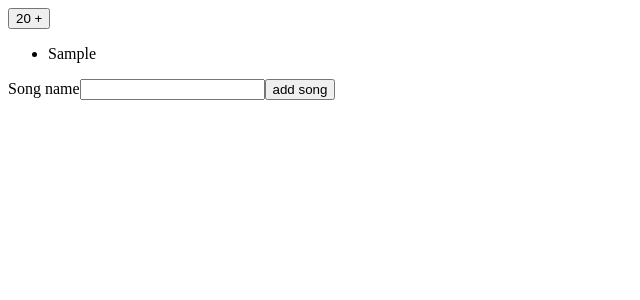
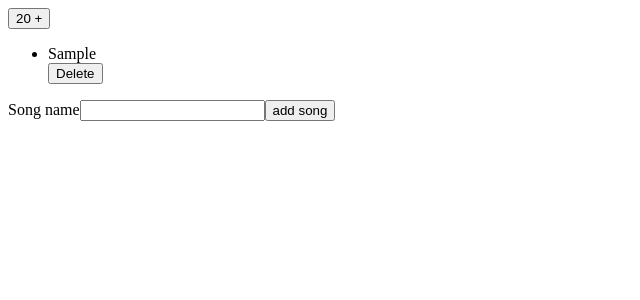
Before and after one commit to aleksandergorecki80/HooksLearningApp, a React (Create React App) app: page / in a window 1280 px wide. Both pictures are taken after typing "Sample" into the empty fields and a click on the input "add song". Shown: the top 300 px of the page, without its empty margins (0-640 px from the left). Built offline with nearby package versions, Linux system fonts and the light colour scheme.

Commit message:
Use cleaning up with useEffect

```diff
--- a/src/components/SongList.js
+++ b/src/components/SongList.js
@@ -10,13 +10,26 @@ const SongList = () => {
     //     { title: 'Reksio', id: 3},
     // ]);
 
-    const defaultValue = localStorage.getItem('songs') ? JSON.parse(localStorage.getItem('songs')) : [];
 
-    console.log(defaultValue, 'defaultValue');
-    const [songs, setSongs] = useState(defaultValue);
     const addSong = (title) => {
          setSongs( [ ...songs, { title: title, id: uuidv4() } ] );
+    };
+
+    const deleteSong = (id) => {
+        setSongs(
+            songs.filter((song) => {
+                return song.id !== id;
+            })
+        )
     }
+
+    const [songs, setSongs] = useState([]);
+    useEffect(() => {
+        const defaultValue = localStorage.getItem('songs') ? JSON.parse(localStorage.getItem('songs')) : [];
+        setSongs(defaultValue);
+    }, []);
+
+
     useEffect(() => {
         console.log('useEffect hook ran - songs', songs);
         localStorage.setItem('songs', JSON.stringify(songs));
@@ -26,9 +39,10 @@ const SongList = () => {
         <div className="song-list">
             <ul>
                 {songs.map((song) => {
-                    return (
-                        <li key={song.id}>{song.title}</li>
-                    )
+                    // return (
+                    //     <li key={song.id}>{song.title}</li>
+                    return <SingleSong song={song} key={song.id} deleteSong={deleteSong}/>
+                    // )
                 })}
             </ul>
             <NewSongForm addSong={addSong}/>
@@ -36,4 +50,21 @@ const SongList = () => {
      );
 }
 
+const SingleSong = ({ song, deleteSong }) => {
+    useEffect(() => {
+        console.log('Single song use effect');
+        return () => {
+            console.log('Cleaning up effect');
+        }
+    },[])
+    return (
+        <div>
+            <li key={song.id}>{song.title}</li>
+            <button onClick={ ()=> {deleteSong(song.id)}}>Delete</button>
+        </div>
+
+    )
+}
+
+
 export default SongList;
```
